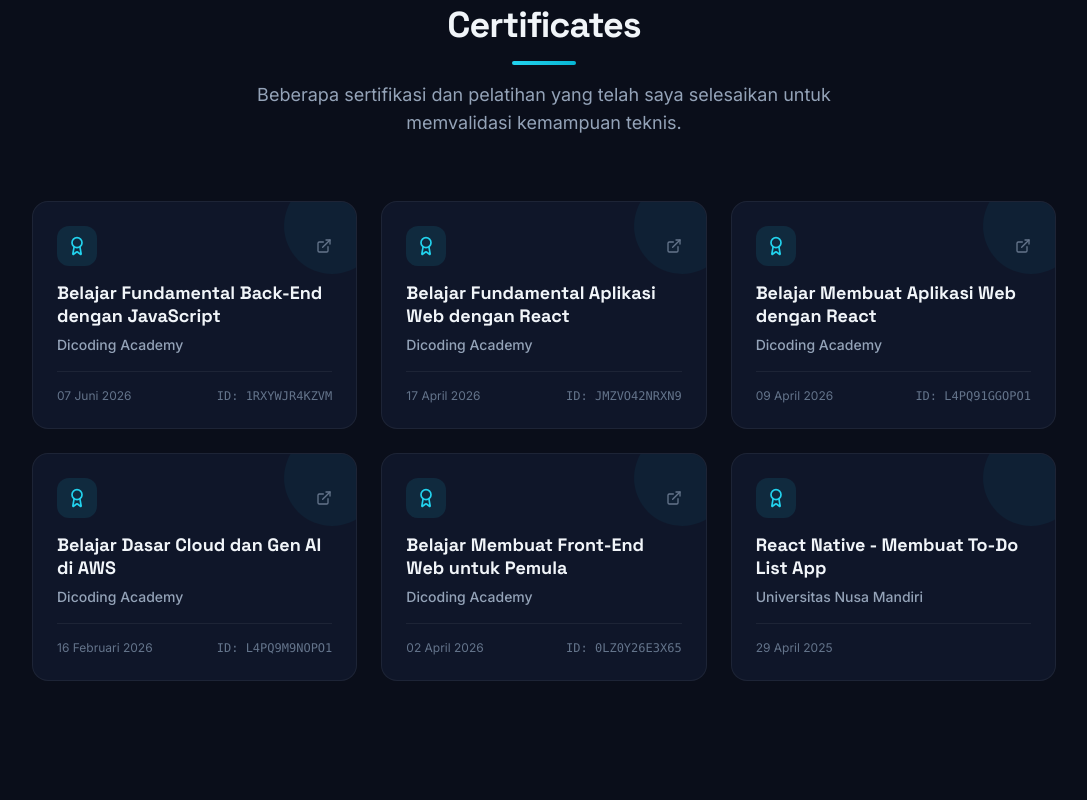
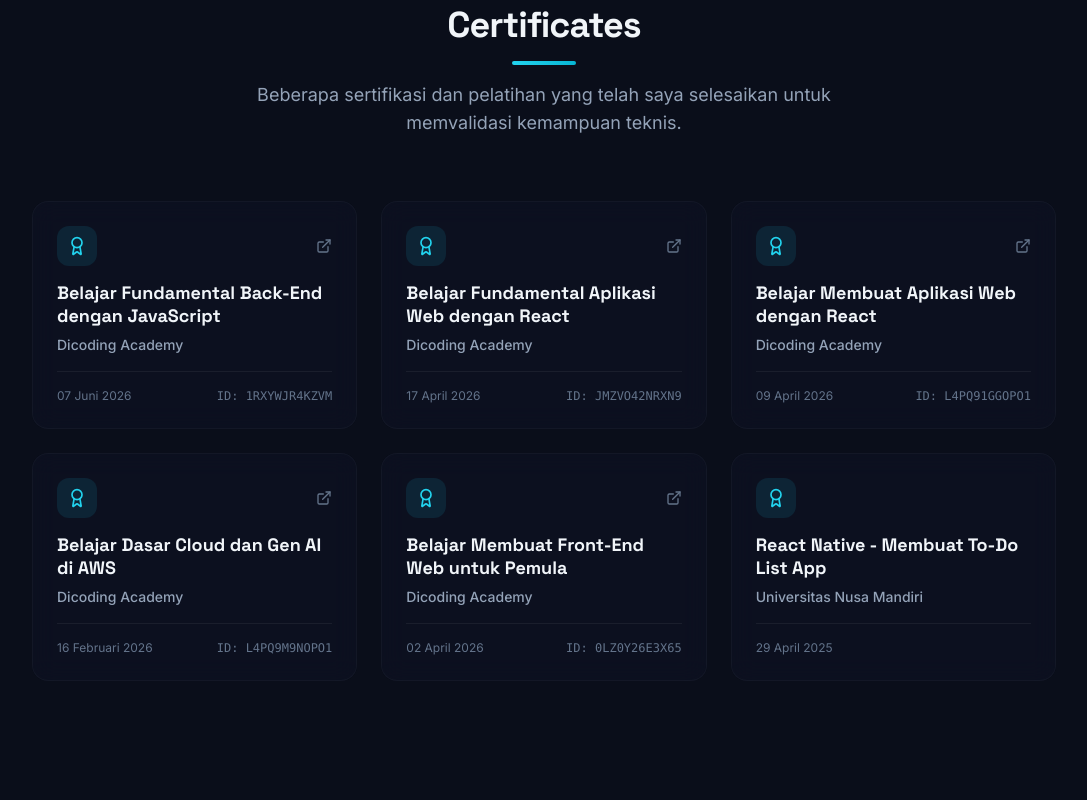
Before and after one commit to Abudann/portfolio-abudan, a Next.js app: page / in a window 1280 px wide. Shown: the part 6320-7120 px from the top of the page, without its empty margins (96-1183 px from the left). Built offline with nearby package versions, Linux system fonts and the light colour scheme; no server answers.

Commit message:
style: implementasi UI/UX Component Generator skill pada Certificates section (premium aesthetics)

```diff
--- a/components/sections/certificates.tsx
+++ b/components/sections/certificates.tsx
@@ -40,7 +40,7 @@
             <motion.div
               key={index}
               variants={prefersReducedMotion ? undefined : itemVariants}
-              className="group relative flex flex-col justify-between overflow-hidden rounded-2xl border border-[var(--border)] bg-[var(--background-secondary)] p-6 transition-all hover:border-[var(--accent-400)]/30 hover:shadow-md hover:-translate-y-1"
+              className="group relative flex flex-col justify-between overflow-hidden rounded-2xl border border-[var(--border)]/50 bg-[var(--background-secondary)]/40 p-6 backdrop-blur-md transition-all duration-300 hover:-translate-y-1.5 hover:scale-[1.01] hover:border-[var(--accent-400)]/30 hover:bg-[var(--background-secondary)]/60 hover:shadow-[0_10px_40px_-15px_rgba(0,0,0,0.1)] dark:hover:shadow-[0_10px_40px_-15px_rgba(255,255,255,0.05)]"
             >
               {cert.credentialUrl && (
                 <a
@@ -54,8 +54,9 @@
                 </a>
               )}
 
-              {/* Background Accent */}
-              <div className="absolute -right-6 -top-6 h-24 w-24 rounded-full bg-accent-400/5 transition-transform duration-500 group-hover:scale-150" />
+              {/* Premium Glow Effect */}
+              <div className="absolute -right-20 -top-20 h-40 w-40 rounded-full bg-[var(--accent-400)]/10 blur-[50px] transition-all duration-500 group-hover:bg-[var(--accent-400)]/20" />
+              <div className="absolute -bottom-20 -left-20 h-32 w-32 rounded-full bg-[var(--accent-400)]/5 blur-[40px] transition-all duration-700 group-hover:bg-[var(--accent-400)]/10" />
 
               <div>
                 <div className="mb-4 flex items-center justify-between relative z-10">
```
